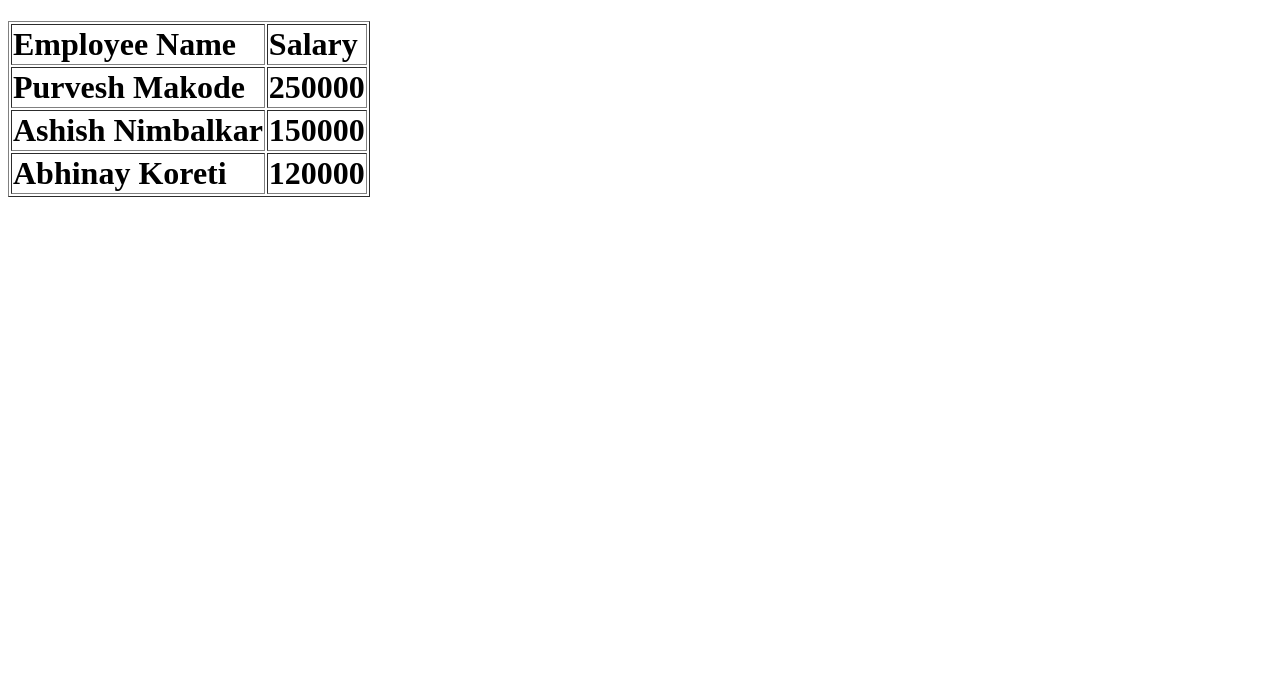
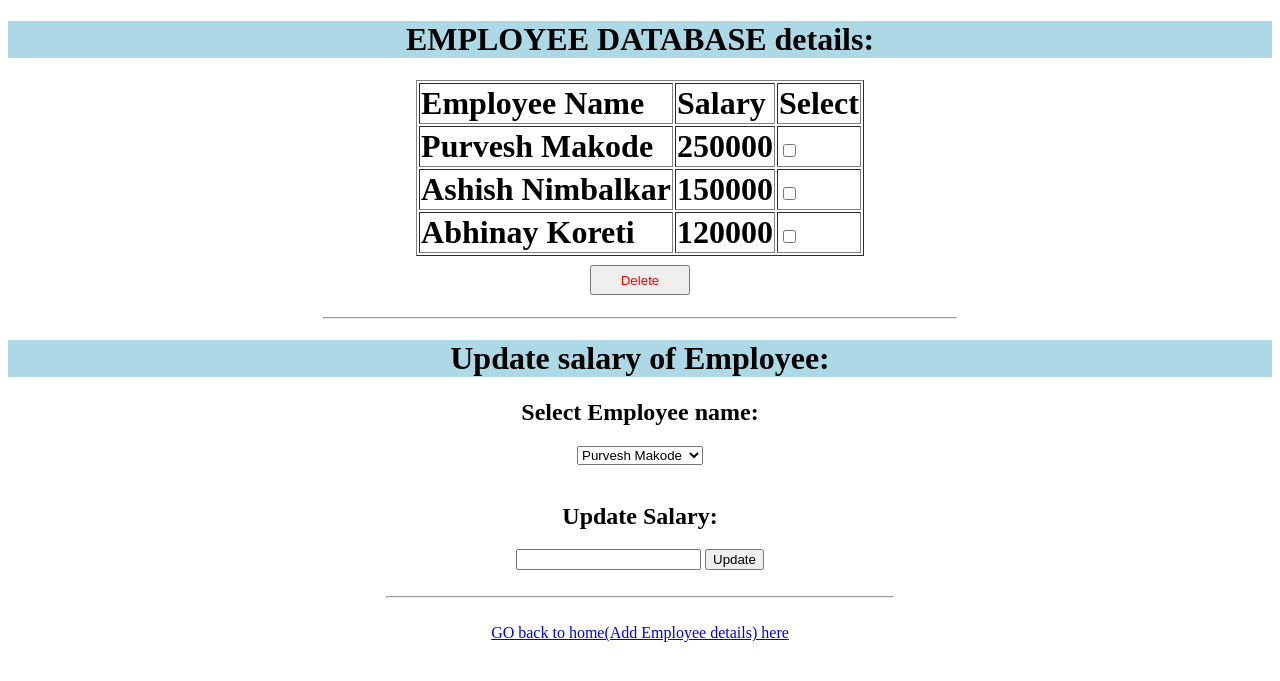
Before and after one commit to purveshmakode24/django-basic_op, a Django app: template myapp/templates/show.html in a window 1280 px wide. Shown: the top 681 px of the page. Run offline with Django 3.2, Linux system fonts and the light colour scheme; data comes from the database, SQL or seed files in the repository; both versions use the stored data as it was after the commit; tables that the repository leaves empty hold one stand-in row (values such as "Sample post"); the template is opened without the code that fills it: values that come from a table or form of the project are taken from there, most other values are stand-ins (such as "Sample title", 1, 10 or a date in 2020).

Commit message:
Add new op's

```diff
--- a/myapp/models.py
+++ b/myapp/models.py
@@ -2,5 +2,5 @@ from django.db import models
 
 # Create your models here.
 class Employee(models.Model):
-	ename = models.CharField(max_length=20)
+	ename = models.CharField(max_length=20, primary_key=True)
 	esalary = models.CharField(max_length=10)
--- a/myapp/templates/home.html
+++ b/myapp/templates/home.html
@@ -4,8 +4,8 @@
 	<title>home</title>
 </head>
 <body>
- <h1 align="center">Add Employee Details</h1>
- <div align="center">
+ <h1 align="center" style="background-color: lightgray">Add Employee Details</h1>
+ <div align="center" style="font-size: 20px;">
  <form action="/submit" method="POST">
  	{% csrf_token %}
  	<table>
--- a/myapp/templates/show.html
+++ b/myapp/templates/show.html
@@ -4,13 +4,22 @@
 	<title>show</title>
 </head>
 <body>
+	<h1 align="center" style="background-color: lightblue">EMPLOYEE DATABASE details:</h1>
+<div align="center">
 <h1>
+	<form action="/delete" method="POST">
+		{% csrf_token %}
 		<table border="1em">
 			<tr>
 				<td>Employee Name</td>
 				<td>Salary</td>
+				<td>Select</td>
 			</tr>
+
+
+
 			{% for item in data %}
+
 <!-- 			{% if data is None %}
 			<tr>
 				<td>null</td>
@@ -20,10 +29,53 @@
 			<tr>
 				<td>{{item.ename}}</td>
 				<td>{{item.esalary}}</td>
+				<td><input type="checkbox" name="datatodelete" value="{{item.ename}}"></td>
 			</tr>
 <!-- 			{% endif %} -->
 			{% endfor %}
 		</table>
+		<button type="submit" style="width: 100px; height: 30px; color: red">Delete</button>
+	</form>
 </h1>
+</div>
+<hr width="50%">
+<div align="center">
+	<h1 style="background-color: lightblue">Update salary of Employee:</h1>
+	<form action="/update" method="POST">
+		{% csrf_token %}
+		<!-- <table>
+			<tr>
+				<td></td>
+			</tr>
+		</table> -->
+	<h2>Select Employee name:</h2>
+	  <select class="dropdownupdate" name="name">
+	  	{% for item in data %}
+	    <option value="{{item.ename}}">{{item.ename}}</option>
+	     {% endfor %}
+	  </select>
+
+  <br><br>
+  	<h2>Update Salary:</h2>
+  	<!-- <script>
+  		// var a = document.getElementById('')
+  		var name ={{item.ename}};
+  		if(dropdownupdate.ename ==name){
+  			var oldsalary = {item.esalary};
+
+  			console.log(oldsalary);
+  			document.getElementById('oldsalary').value =oldsalary;
+  		}
+  	</script> -->
+  	<input type="number" name="newsalary" required>
+  <input type="submit" value="Update">
+</form>
+</div>
+<br>
+<hr width="40%">
+<br>
+<div align="center">
+	<a href="/">GO back to home(Add Employee details) here</a>
+</div>
 </body>
 </html>
--- a/project1/urls.py
+++ b/project1/urls.py
@@ -22,4 +22,6 @@ urlpatterns = [
     path('', views.home),
     path('submit', views.submit),
     path('show', views.show),
+    path('delete', views.delete),
+    path('update', views.update)
 ]
```
Also changed, not shown: myapp/views.py (+16 -1 lines), db.sqlite3.
